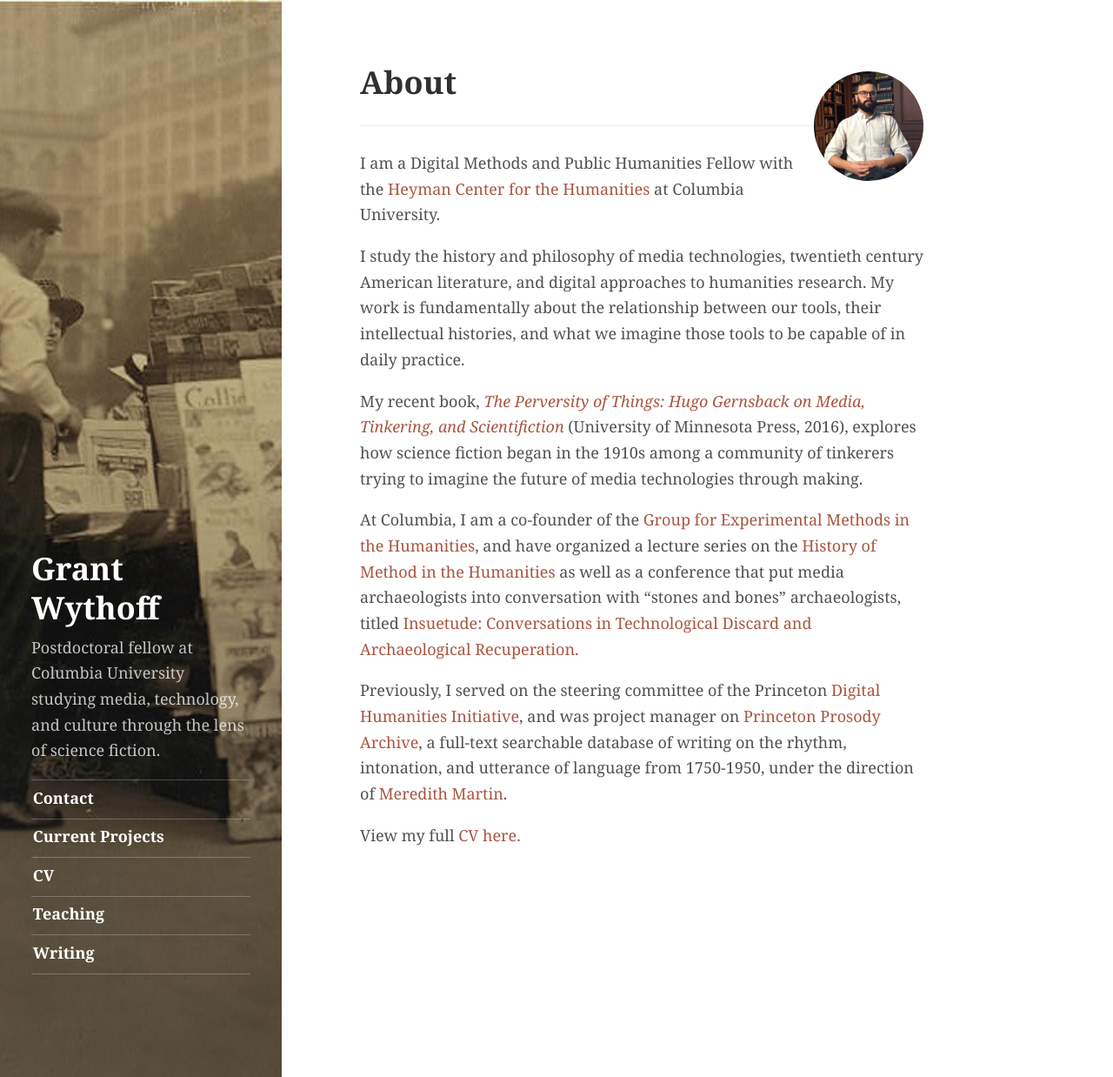
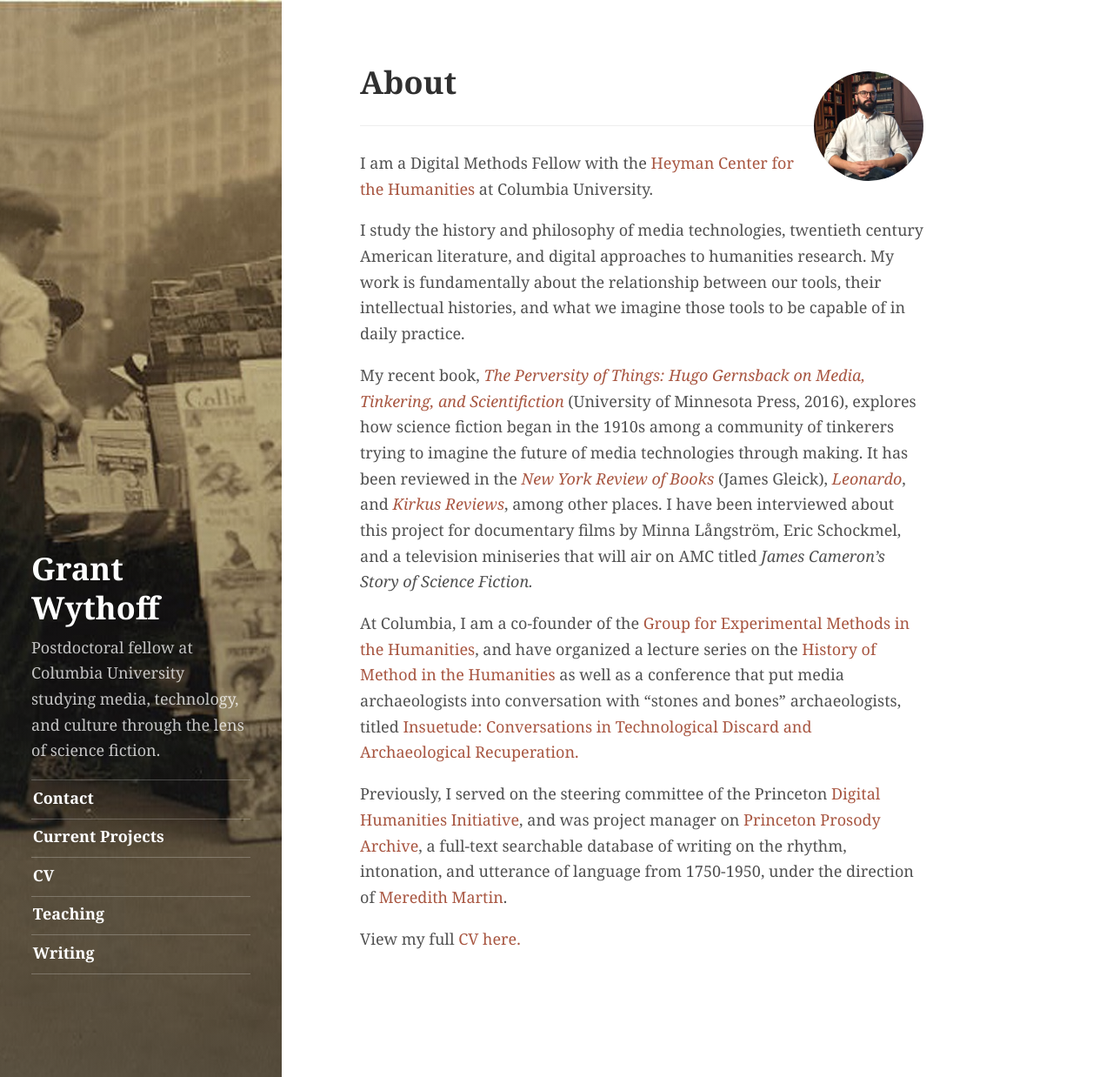
Before and after one commit to gwijthoff/wythoff.net, a Jekyll site: the page built from index.html, in a window 1280 px wide and 1238 px high. Shown: the whole window at 87% size. Built offline with Jekyll 4.4.1, drawn with Linux system fonts in a browser that asks for light colours; the list of posts is cut into pages by our own code.

Commit message:
adding Gernsback details to bio

```diff
--- a/_config.yml
+++ b/_config.yml
@@ -45,11 +45,11 @@ author:
 
   # Markdown enabled, can use multiple paragraphs (enabled by `|`)
   about:             |
-    I am a Digital Methods and Public Humanities Fellow with the [Heyman Center for the Humanities](http://heymancenter.org) at Columbia University.
+    I am a Digital Methods Fellow with the [Heyman Center for the Humanities](http://heymancenter.org) at Columbia University.
 
     I study the history and philosophy of media technologies, twentieth century American literature, and digital approaches to humanities research. My work is fundamentally about the relationship between our tools, their intellectual histories, and what we imagine those tools to be capable of in daily practice.
 
-    My recent book, [*The Perversity of Things: Hugo Gernsback on Media, Tinkering, and Scientifiction*](https://www.upress.umn.edu/book-division/books/the-perversity-of-things) (University of Minnesota Press, 2016), explores how science fiction began in the 1910s among a community of tinkerers trying to imagine the future of media technologies through making.
+    My recent book, [*The Perversity of Things: Hugo Gernsback on Media, Tinkering, and Scientifiction*](https://www.upress.umn.edu/book-division/books/the-perversity-of-things) (University of Minnesota Press, 2016), explores how science fiction began in the 1910s among a community of tinkerers trying to imagine the future of media technologies through making. It has been reviewed in the [*New York Review of Books*](http://www.nybooks.com/daily/2017/01/31/hugo-gernsback-making-of-future-man/) (James Gleick), [*Leonardo*](http://leonardo.info/reviews/feb2017/gernsback-wythoff.php), and [*Kirkus Reviews*](https://www.kirkusreviews.com/features/learn-more-about-creators-science-fiction/), among other places. I have been interviewed about this project for documentary films by Minna Långström, Eric Schockmel, and a television miniseries that will air on AMC titled *James Cameron's Story of Science Fiction.*
 
     At Columbia, I am a co-founder of the [Group for Experimental Methods in the Humanities](http://xpmethod.plaintext.in/), and have organized a lecture series on the [History of Method in the Humanities](http://societyoffellows.columbia.edu/events/semester/spring-2015/on-method-workshops/) as well as a conference that put media archaeologists into conversation with "stones and bones" archaeologists, titled [Insuetude: Conversations in Technological Discard and Archaeological Recuperation.](http://societyoffellows.columbia.edu/events/insuetude/)
 
```
